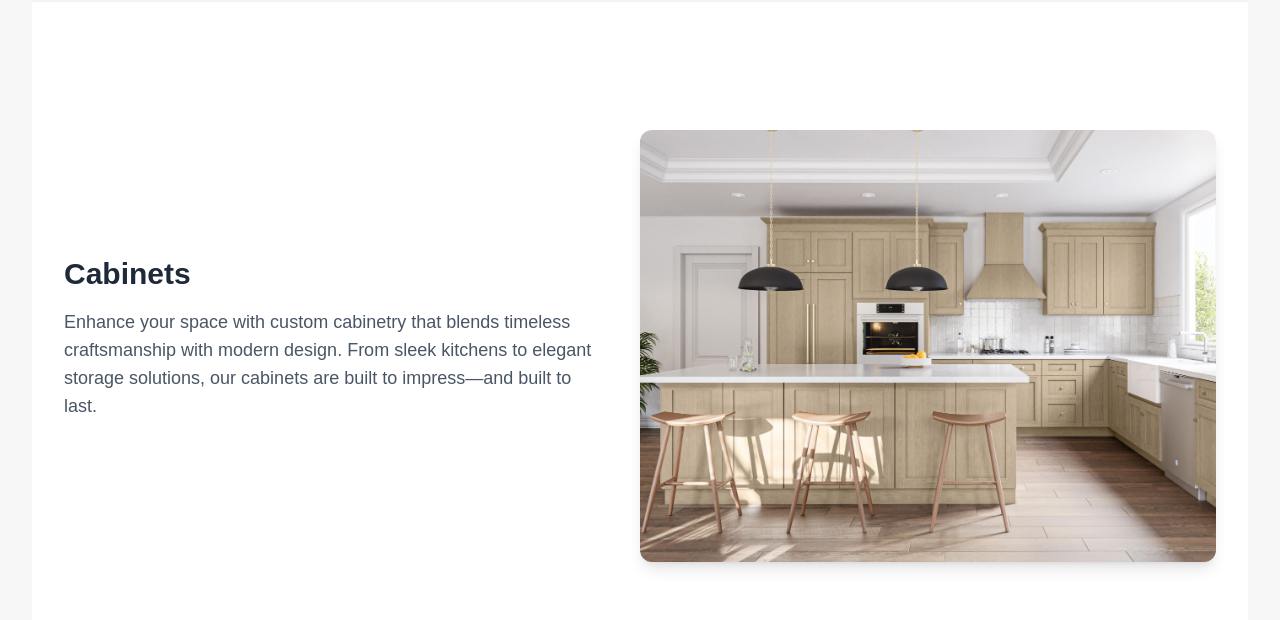
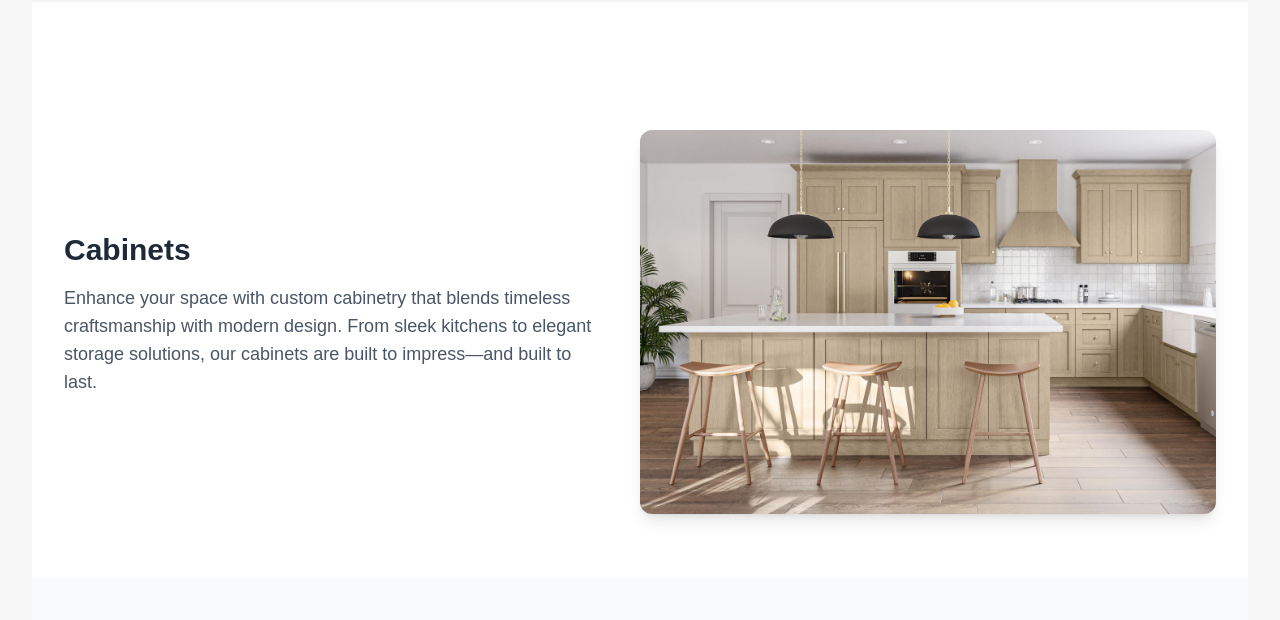
Before and after one commit to trzarocks/Custom-Tile-3, a plain HTML site: page products.html in a window 1280 px wide. Shown: the part 960-1580 px from the top of the page. Drawn offline with Linux system fonts and the light colour scheme.

Commit message:
Fix perspective of Kitchen Cabinet picture

```diff
--- a/products.html
+++ b/products.html
@@ -62,7 +62,7 @@
                 <section class="bg-white py-16">
                     <div class="max-w-7xl mx-auto flex flex-col md:flex-row items-center px-4 sm:px-6 lg:px-8">
                         <div class="md:w-1/2 md:order-2 mb-8 md:mb-0">
-                            <img src="images/kitchen_cabs_4x3.jpg" alt="Kitchen Countertops" class="rounded-xl shadow-lg w-full h-auto object-cover">
+                            <img src="images/kitchen_cabinet_2.jpg" alt="Kitchen Countertops" class="rounded-xl shadow-lg w-full h-auto object-cover">
                         </div>
                         <div class="md:w-1/2 md:pr-12 text-center md:text-left md:order-1">
                             <h2 class="text-3xl font-bold text-gray-800 mb-4">Cabinets</h2>
```
Also changed, not shown: images/kitchen_cabinet_2.jpg (added).
